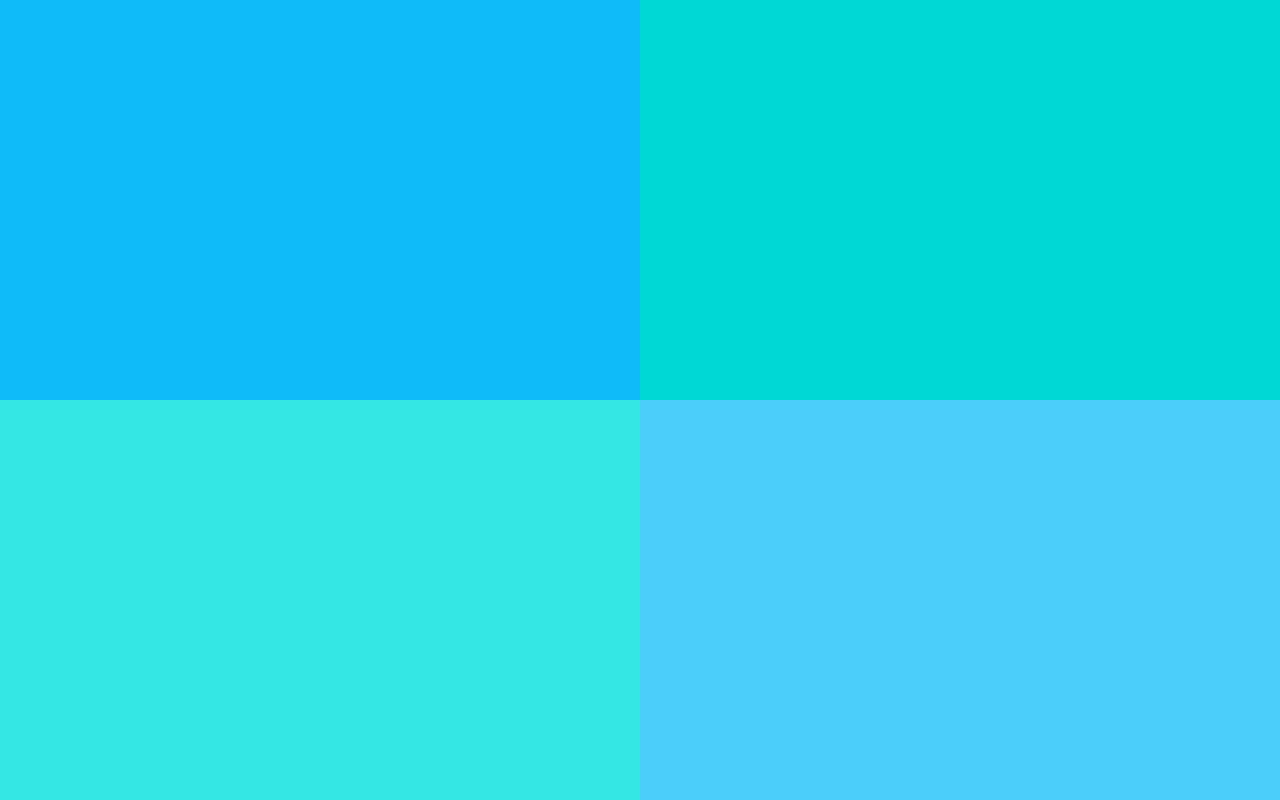
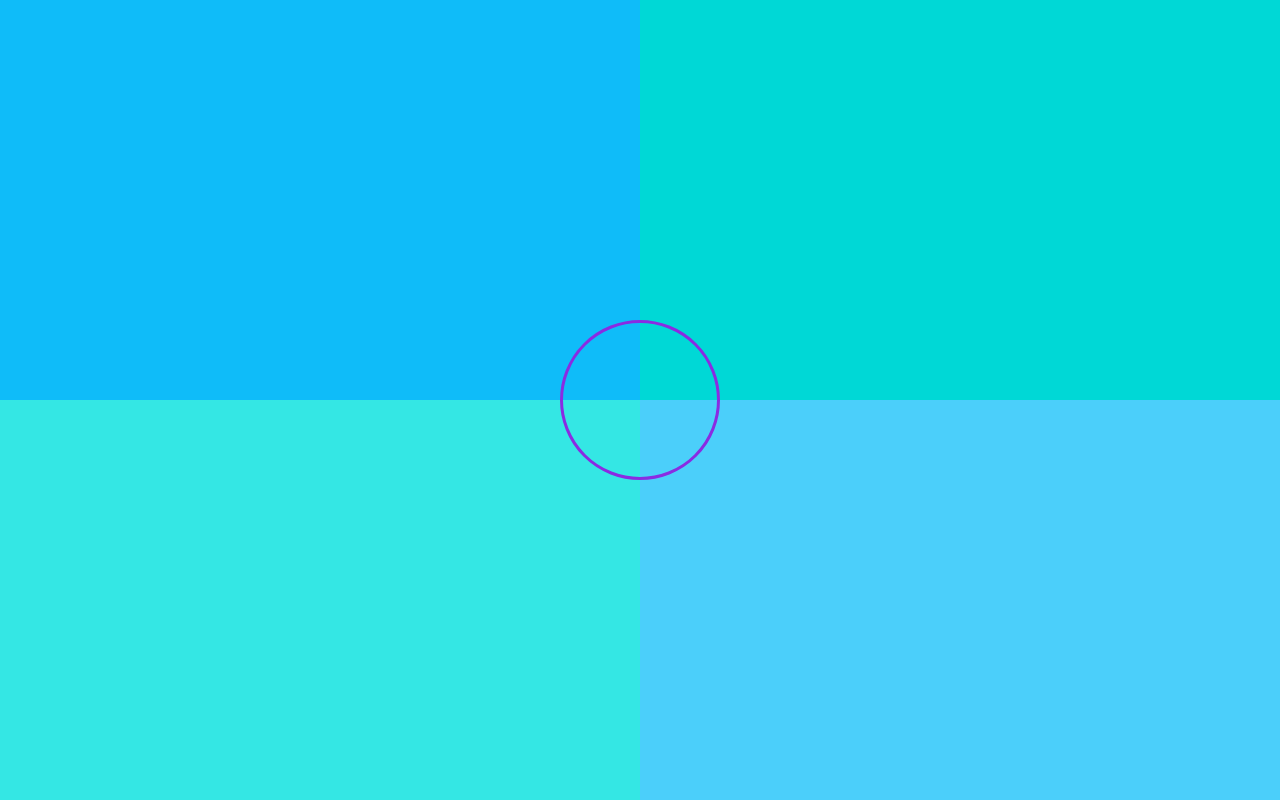
Before and after one commit to md2eoseo/personal-website, a plain HTML site: page index.html in a window 1280 px wide. Drawn offline with Linux system fonts and the light colour scheme.

Commit message:
added layer and center circle

```diff
--- a/index.html
+++ b/index.html
@@ -8,7 +8,7 @@
   </head>
   <body>
     <div id="wrapper">
-      <div id="center"></div>
+      <div id="layer"><div id="center"></div></div>
       <div id="blocks">
         <div id="block1" class="block"></div>
         <div id="block2" class="block"></div>
--- a/style.css
+++ b/style.css
@@ -1,12 +1,33 @@
 * {
   margin: 0;
   padding: 0;
+}
+
+:root {
+  --center-width: 12vw;
 }
 
 #wrapper {
   background-color: green;
   width: 100%;
   height: 100vh;
+}
+
+#layer {
+  position: absolute;
+  display: flex;
+  align-items: center;
+  justify-content: center;
+  width: 100%;
+  height: 100vh;
+  z-index: 1;
+}
+
+#center {
+  width: var(--center-width);
+  height: var(--center-width);
+  border: 3px solid blueviolet;
+  border-radius: 100px;
 }
 
 #blocks {
@@ -18,8 +39,8 @@
 }
 
 .block {
-  width: 50vw;
-  height: 50vh;
+  width: 50%;
+  height: 50%;
 }
 
 #block1 {
```
